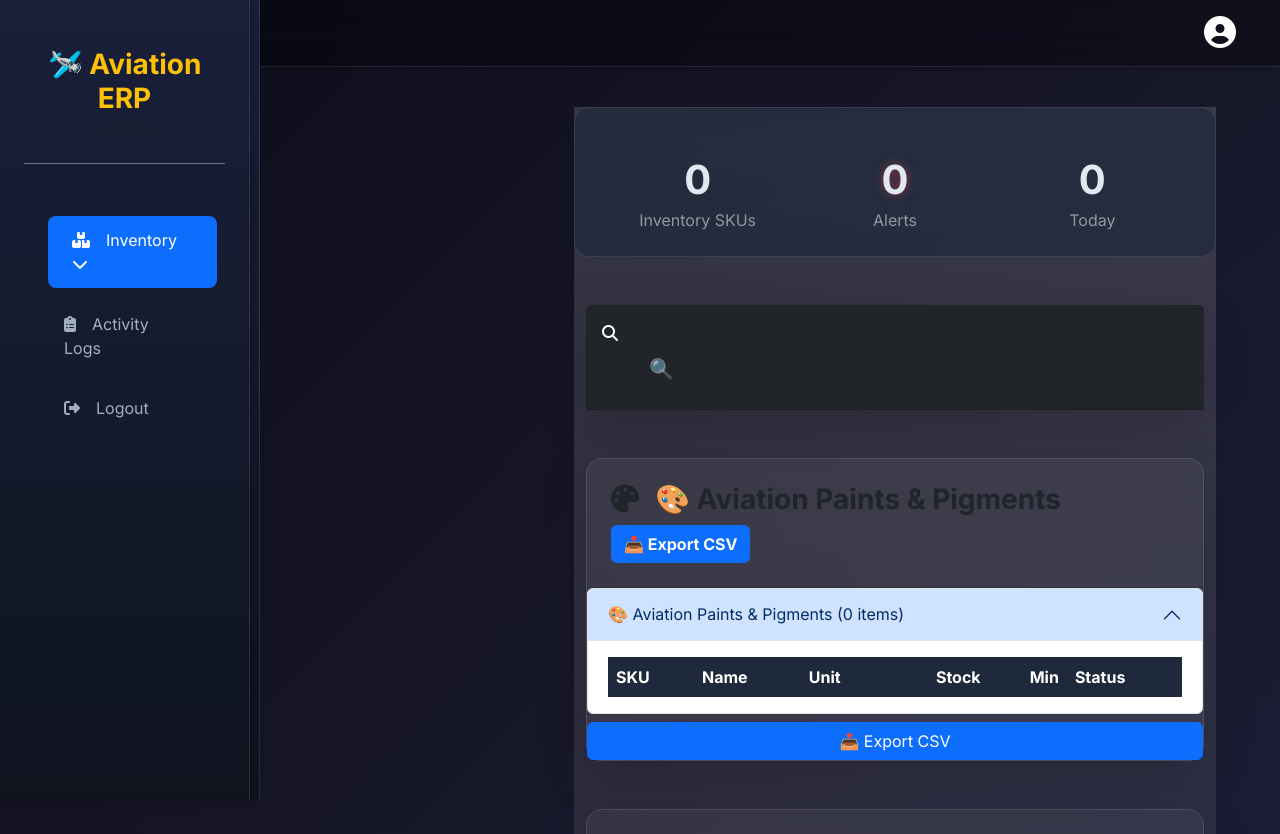
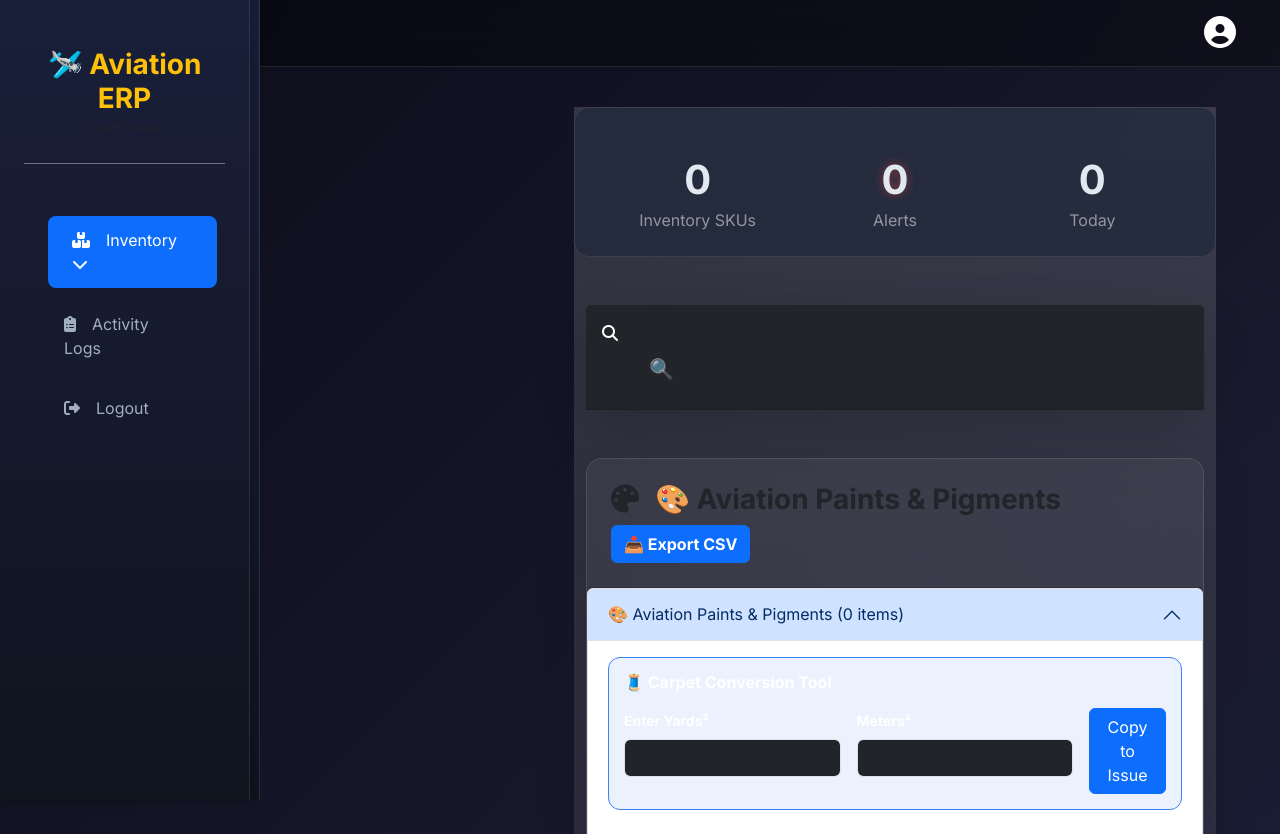
Before and after one commit to whitetap/whitetap-inventory-erp, a Flask app: page /staff-inventory in a window 1280 px wide, after a click that opens the changed part. Shown: the top 834 px of the page. Run offline with Flask 3, Linux system fonts and the light colour scheme; data that the repository does not hold is empty.

Commit message:
UI: Added Carpet Yards² to m² converter in textiles accordion

```diff
--- a/templates/staff_dashboard.html
+++ b/templates/staff_dashboard.html
@@ -378,8 +378,26 @@ html {
                                 </button>
                             </h2>
                             <div id="paintsCollapse" class="accordion-collapse collapse" data-bs-parent="#paintsAccordion">
-                                <div class="accordion-body">
-                                    <table style="width: 100%; background-color: #1e293b !important; color: #ffffff !important; border-collapse: collapse;">
+                            <div class="accordion-body">
+                                <!-- Carpet Converter -->
+                                <div class="carpet-converter mb-4" style="background: rgba(59, 130, 246, 0.1); border: 1px solid #3b82f6; backdrop-filter: blur(10px); padding: 15px; border-radius: 12px;">
+                                    <h6 class="text-white mb-3 fw-bold">🧵 Carpet Conversion Tool</h6>
+                                    <div class="row g-3">
+                                        <div class="col-md-5">
+                                            <label class="form-label text-white small fw-bold">Enter Yards²</label>
+                                            <input type="number" id="carpetYards" class="form-control bg-dark text-white border-blue-500" step="0.01" placeholder="0.00">
+                                        </div>
+                                        <div class="col-md-5">
+                                            <label class="form-label text-white small fw-bold">Meters²</label>
+                                            <input type="number" id="carpetMeters" class="form-control bg-dark text-white border-blue-500" readonly placeholder="0.00">
+                                        </div>
+                                        <div class="col-md-2 d-flex align-items-end">
+                                            <button type="button" class="btn btn-primary w-100" onclick="copyToIssue()">Copy to Issue</button>
+                                        </div>
+                                    </div>
+                                </div>
+
+                                <table style="width: 100%; background-color: #1e293b !important; color: #ffffff !important; border-collapse: collapse;">
                                         <thead style="background-color: #1e293b !important; color: #ffffff !important;">
                                             <tr>
                                                 <th style="border-color: #334155 !important; color: white !important; padding: 0.5rem;">SKU</th>
@@ -674,6 +692,23 @@ function openIssueModal(id, name, stock, unit) {
     myModal.show();
 }
 
+function updateCarpetConverter() {
+    const yards = parseFloat(document.getElementById('carpetYards').value) || 0;
+    const meters = (yards * yards / 1.196).toFixed(2);
+    document.getElementById('carpetMeters').value = meters;
+}
+
+function copyToIssue() {
+    const meters = document.getElementById('carpetMeters').value;
+    if (meters && meters > 0) {
+        // Open first carpet issue modal or focus quantity field
+        openIssueModal(); // Trigger first available
+        document.querySelector('input[name="quantity_used"]').value = meters;
+    }
+}
+
+document.getElementById('carpetYards').addEventListener('input', updateCarpetConverter);
+
 document.addEventListener('DOMContentLoaded', function() {
     const searchInput = document.getElementById('staffSearch');
     if (searchInput) {
```
